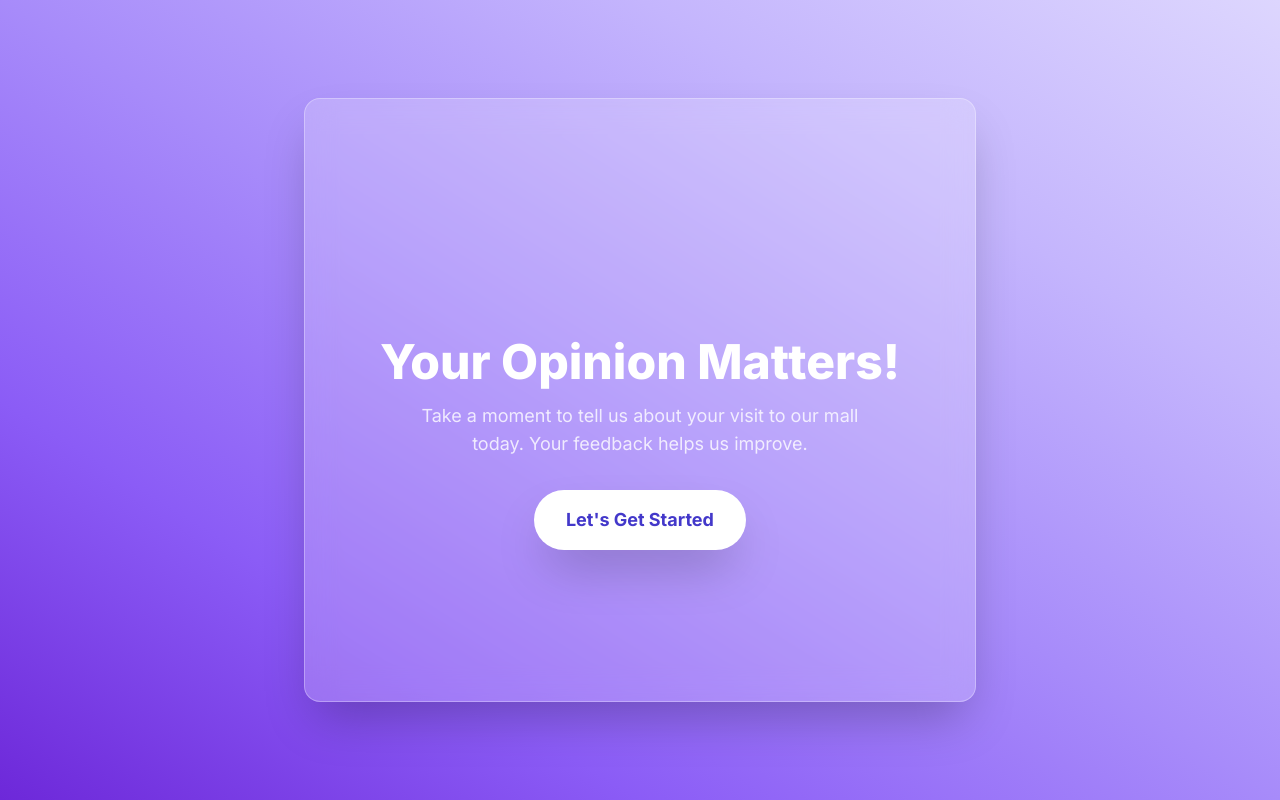
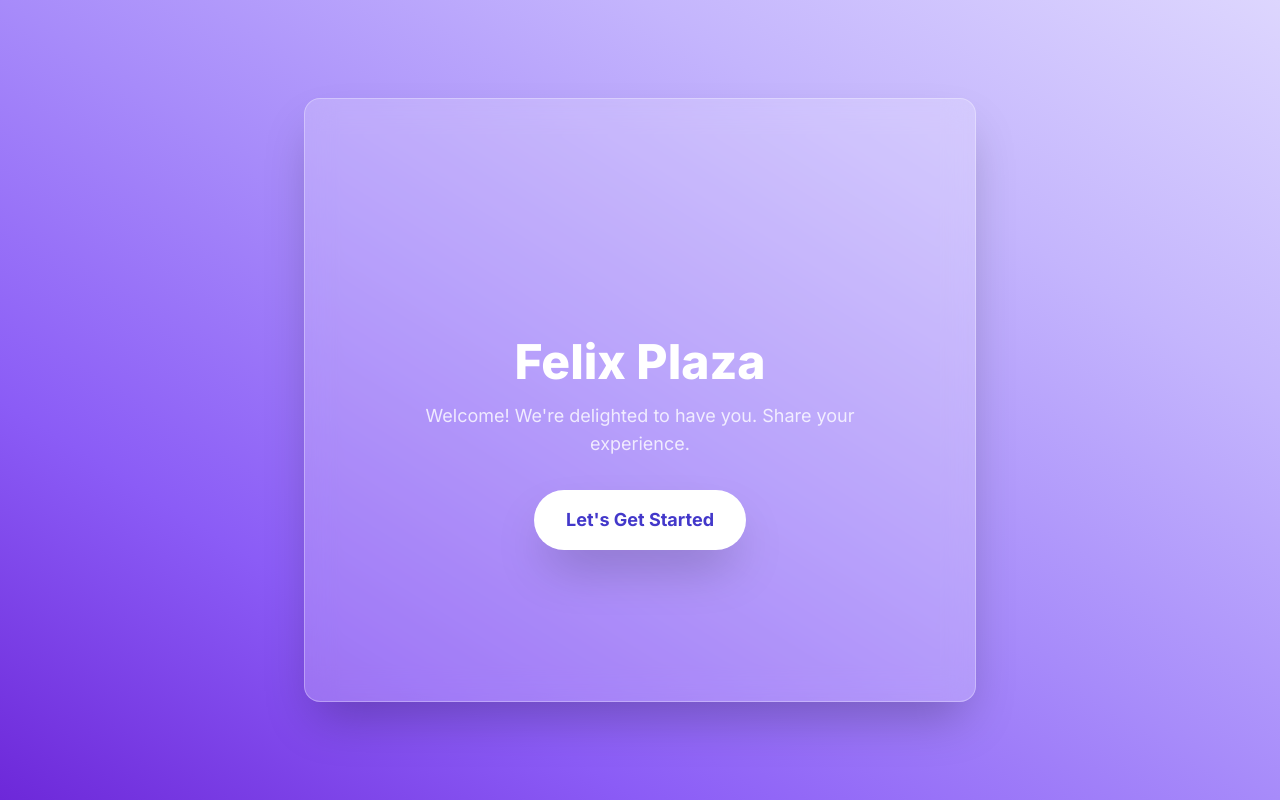
Before and after one commit to himeshbabu/Feedback, a plain HTML site: page index.html in a window 1280 px wide. Drawn offline with nearby package versions, Linux system fonts and the light colour scheme.

Commit message:
index.html

```diff
--- a/index.html
+++ b/index.html
@@ -341,8 +341,8 @@
             changeBackground(0); // Set initial background
             formContainer.innerHTML = `
                  <div class="text-center question-card">
-                    <h1 class="text-4xl sm:text-5xl font-extrabold text-white leading-tight">Your Opinion Matters!</h1>
-                    <p class="text-white/80 mt-4 text-lg max-w-md mx-auto">Take a moment to tell us about your visit to our mall today. Your feedback helps us improve.</p>
+                    <h1 class="text-4xl sm:text-5xl font-extrabold text-white leading-tight">Felix Plaza</h1>
+                    <p class="text-white/80 mt-4 text-lg max-w-md mx-auto">Welcome! We're delighted to have you. Share your experience.</p>
                     <button id="start-button" class="mt-8 bg-white text-indigo-700 font-bold py-4 px-8 rounded-full shadow-2xl text-lg">Let's Get Started</button>
                 </div>
             `;
```
